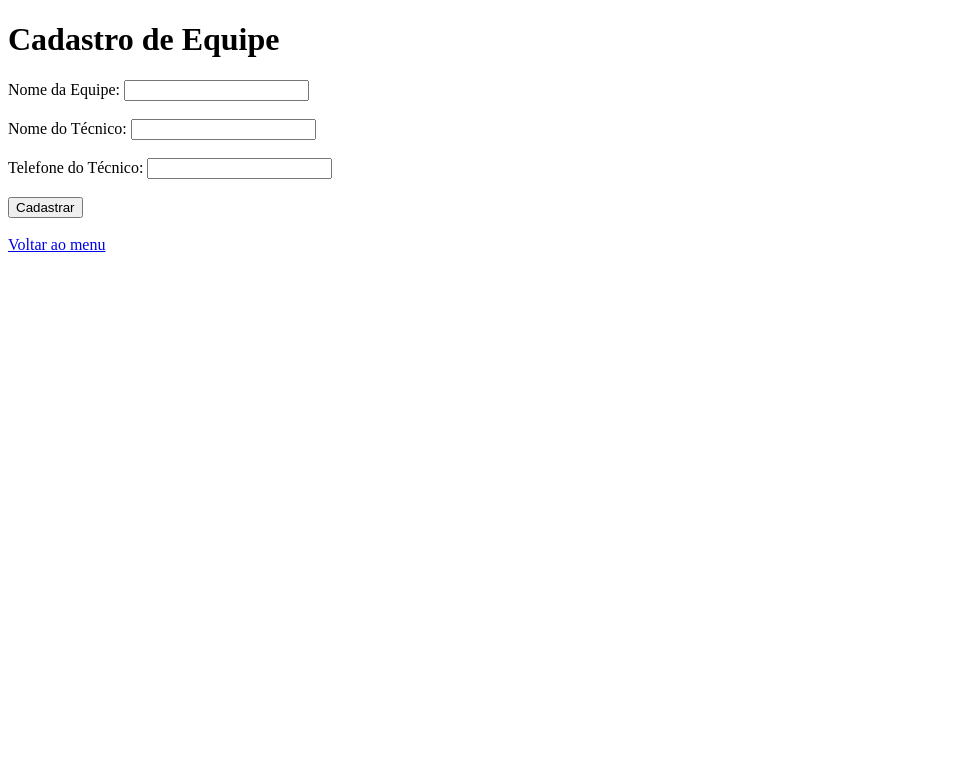
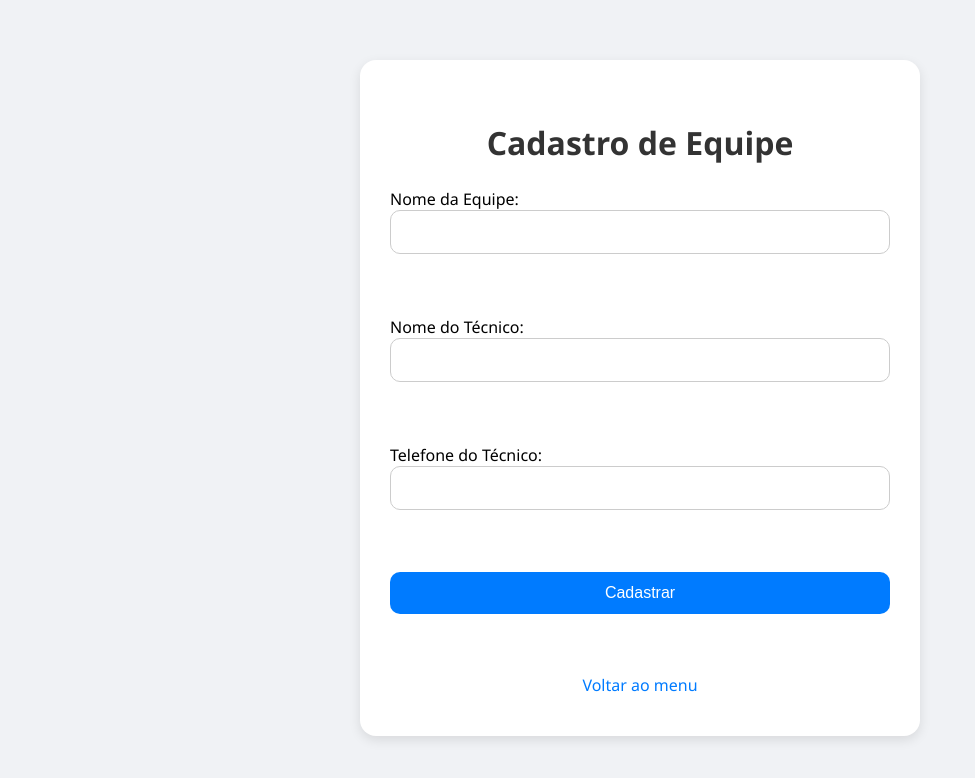
Before and after one commit to Kabreiro/Trabalho-Final, a website: page pages/cadastro-equipe.html in a window 1280 px wide. Shown: the whole page, without its empty margins (0-975 px from the left). Drawn offline with Linux system fonts and the light colour scheme.

Commit message:
"ajustes"

```diff
--- a/pages/cadastro-equipe.html
+++ b/pages/cadastro-equipe.html
@@ -3,7 +3,7 @@
 <head>
   <meta charset="UTF-8">
   <title>Cadastro de Equipe</title>
-  <style rel="stylesheet" href="/public/style.css"></style>
+  <link rel="stylesheet" href="/public/style.css">
 </head>
 <body>
     <div class="container">
```
Also changed, not shown: pages/login.html (+1 -1 lines).
